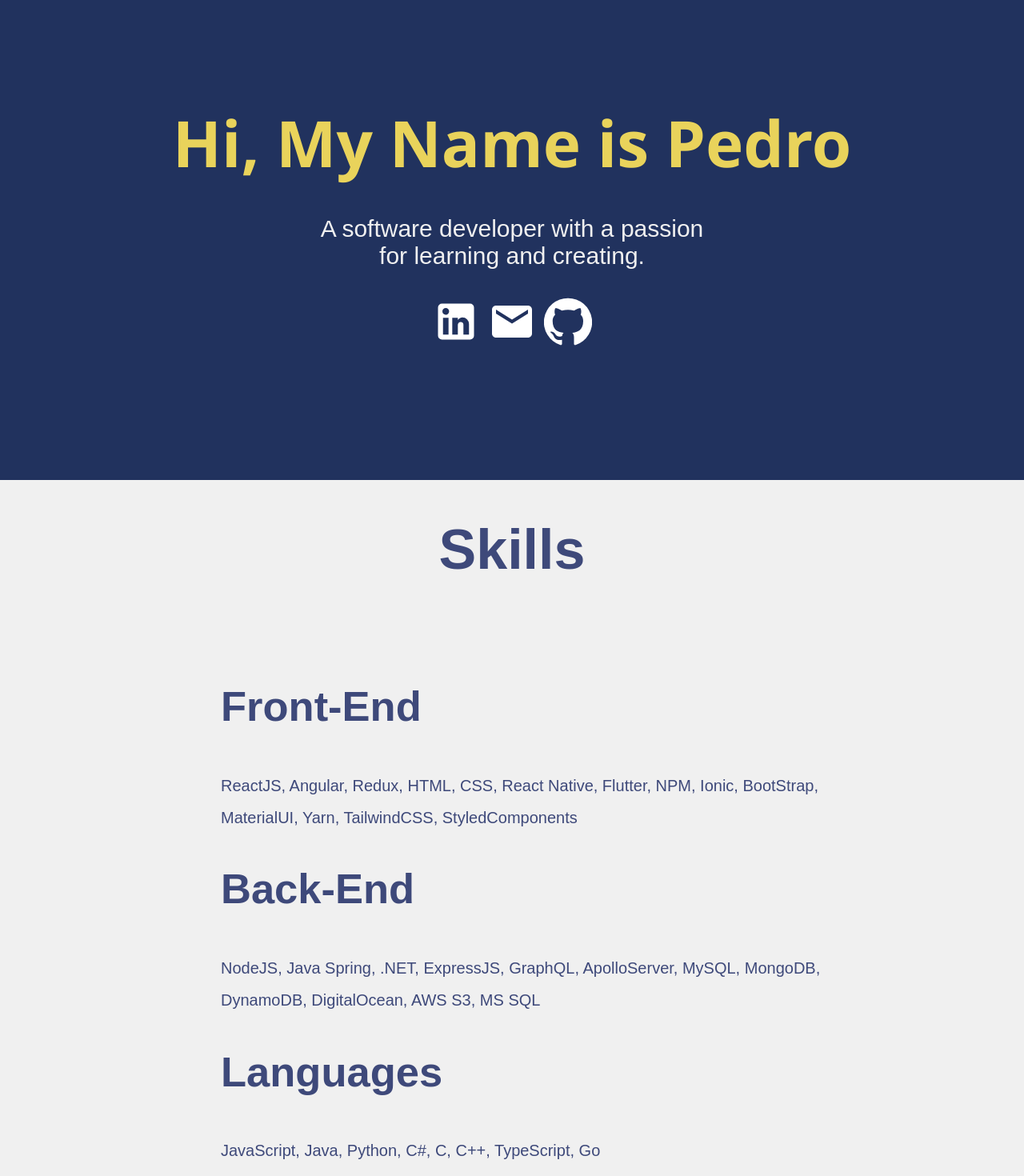
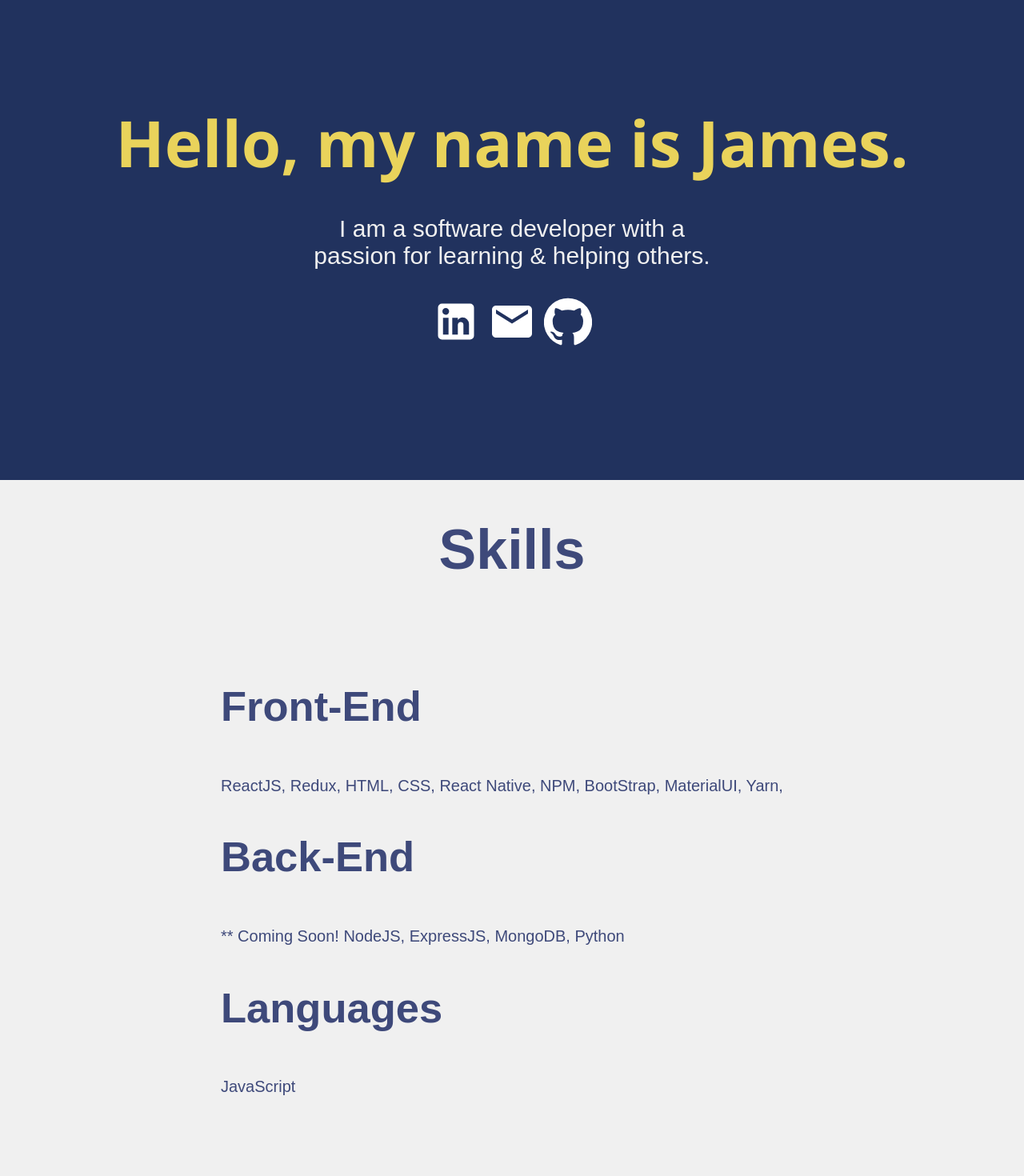
Before and after one commit to jhughes1790/react-personal-portfolio-website, a React (Create React App) app: page / in a window 1280 px wide. Shown: the part 200-1670 px from the top of the page at 80% size. Built offline with nearby package versions, Linux system fonts and the light colour scheme.

Commit message:
Home component updated

```diff
--- a/package.json
+++ b/package.json
@@ -1,5 +1,5 @@
 {
-  "name": "personal-portfolio",
+  "name": "React Personal Portfolio",
   "version": "0.1.0",
   "private": true,
   "dependencies": {
--- a/public/index.html
+++ b/public/index.html
@@ -24,7 +24,7 @@
       work correctly both with client-side routing and a non-root public URL.
       Learn how to configure a non-root public URL by running `npm run build`.
     -->
-    <title>React App</title>
+    <title>Portfolio</title>
   </head>
   <body>
     <noscript>You need to enable JavaScript to run this app.</noscript>
--- a/src/pages/Home.js
+++ b/src/pages/Home.js
@@ -8,9 +8,9 @@ function Home() {
   return (
     <div className="home">
       <div className="about">
-        <h2> Hi, My Name is Pedro</h2>
+        <h2> Hello, my name is James.</h2>
         <div className="prompt">
-          <p>A software developer with a passion for learning and creating.</p>
+          <p>I am a software developer with a passion for learning & helping others.</p>
           <LinkedInIcon />
           <EmailIcon />
           <GithubIcon />
@@ -22,20 +22,19 @@ function Home() {
           <li className="item">
             <h2> Front-End</h2>
             <span>
-              ReactJS, Angular, Redux, HTML, CSS, React Native, Flutter, NPM,
-              Ionic, BootStrap, MaterialUI, Yarn, TailwindCSS, StyledComponents
+              ReactJS, Redux, HTML, CSS, React Native, NPM,
+             BootStrap, MaterialUI, Yarn,
             </span>
           </li>
           <li className="item">
             <h2>Back-End</h2>
             <span>
-              NodeJS, Java Spring, .NET, ExpressJS, GraphQL, ApolloServer,
-              MySQL, MongoDB, DynamoDB, DigitalOcean, AWS S3, MS SQL
+              ** Coming Soon! NodeJS, ExpressJS, MongoDB, Python
             </span>
           </li>
           <li className="item">
             <h2>Languages</h2>
-            <span>JavaScript, Java, Python, C#, C, C++, TypeScript, Go</span>
+            <span>JavaScript</span>
           </li>
         </ol>
       </div>
```
